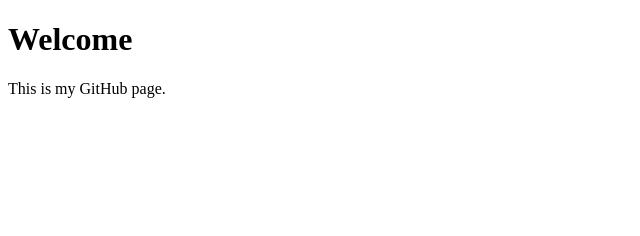
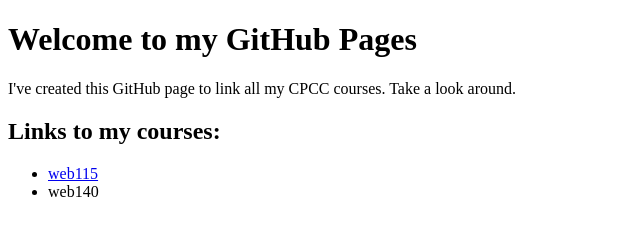
Before and after one commit to rosario252/rosario252.GitHub.io, a plain HTML site: page index.html in a window 1280 px wide. Shown: the whole page, without its empty margins (0-640 px from the left). Drawn offline with Linux system fonts and the light colour scheme.

Commit message:
Update index.html
Updated my home page to include links to my courses

```diff
--- a/index.html
+++ b/index.html
@@ -1,10 +1,29 @@
 <!DOCTYPE html>
-<html>
+<html lang="en">
+
 <head>
-    <title>Rosario Sanchez - GitHub Page</title>
+    <meta charset="UTF-8">
+    <meta name="viewport" content="width=device-width, initial-scale=1.0">
+    <title>Rosario Sanchez's GitHub Pages</title>
 </head>
+
 <body>
-    <h1>Welcome</h1>
-    <p>This is my GitHub page.</p>
+    <header>
+        <h1>Welcome to my GitHub Pages</h1>
+    </header>
+
+    <main>
+        <p>I've created this GitHub page to link all my CPCC courses. Take a look around.</p>
+
+        <h2>Links to my courses:</h2>
+        <ul>
+            <li><a href="web115/index.html">web115</a></li>
+            <li>web140</li>
+        </ul>
+
+    </main>
+
+    <footer>
+    </footer>
 </body>
 </html>
```
